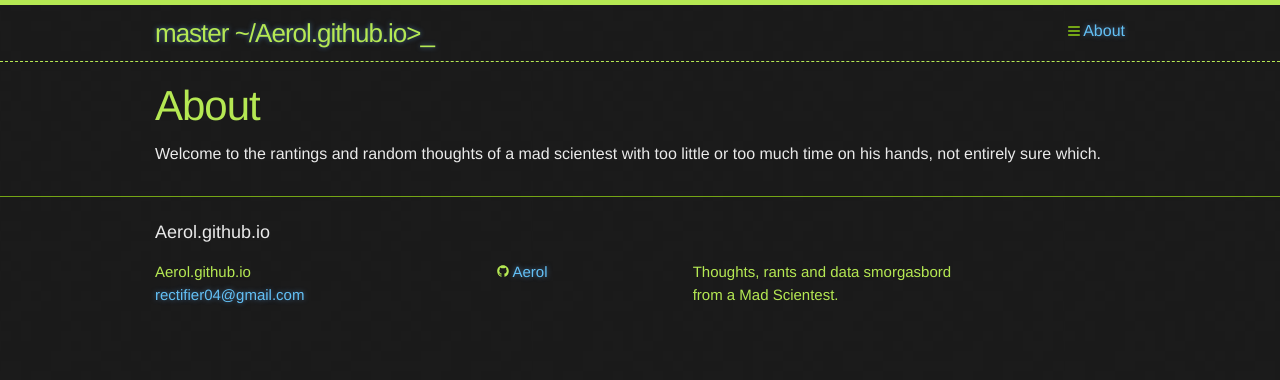
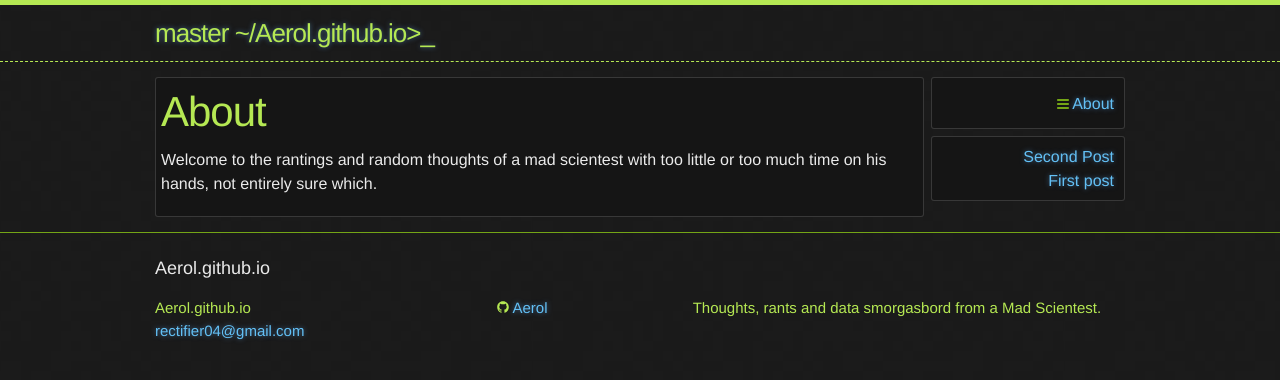
Before and after one commit to Aerol/Aerol.github.io, a Jekyll site: the page built from about.md, in a window 1280 px wide. Shown: the top 380 px of the page. Built offline with Jekyll 4.4.1, drawn with Linux system fonts in a browser that asks for light colours.

Commit message:
Getting closer to a "final" layout

```diff
--- a/_config.yml
+++ b/_config.yml
@@ -2,7 +2,7 @@
 title: Aerol.github.io
 email: rectifier04@gmail.com
 description: > # this means to ignore newlines until "baseurl:"
-  Thoughts, rants and data smorgasbord <br />from a Mad Scientest.
+  Thoughts, rants and data smorgasbord from a Mad Scientest.
 baseurl: "" # the subpath of your site, e.g. /blog/
 url: "http://aerol.github.com" # the base hostname & protocol for your site
 #twitter_username: jekyllrb
--- a/_includes/header.html
+++ b/_includes/header.html
@@ -1,28 +1,7 @@
 <header class="site-header">
 
   <div class="wrapper">
-
     <a class="site-title" href="{{ site.baseurl }}/">{{ site.title }}</a>
-
-    <nav class="site-nav">
-      <div class="trigger">
-        <ul class="nav-list">
-        {% for page in site.pages %}
-          {% if page.title %}
-        <li>
-          <a class="page-link" href="{{ page.url | prepend: site.baseurl }}">
-          <span class="menu-icon">
-            <svg viewBox="0 0 18 15">
-              <path fill="#424242" d="M18,1.484c0,0.82-0.665,1.484-1.484,1.484H1.484C0.665,2.969,0,2.304,0,1.484l0,0C0,0.665,0.665,0,1.484,0 h15.031C17.335,0,18,0.665,18,1.484L18,1.484z"/>
-              <path fill="#424242" d="M18,7.516C18,8.335,17.335,9,16.516,9H1.484C0.665,9,0,8.335,0,7.516l0,0c0-0.82,0.665-1.484,1.484-1.484 h15.031C17.335,6.031,18,6.696,18,7.516L18,7.516z"/>
-              <path fill="#424242" d="M18,13.516C18,14.335,17.335,15,16.516,15H1.484C0.665,15,0,14.335,0,13.516l0,0 c0-0.82,0.665-1.484,1.484-1.484h15.031C17.335,12.031,18,12.696,18,13.516L18,13.516z"/>
-            </svg>
-          </span>{{ page.title }}</a>
-          {% endif %}
-        {% endfor %}
-      </div>
-    </nav>
-
   </div>
 
 </header>
--- a/_layouts/default.html
+++ b/_layouts/default.html
@@ -10,6 +10,35 @@
     <div class="page-content">
       <div class="wrapper">
         {{ content }}
+        <div class="sidebar">
+          <div class="navigation">
+            <nav class="site-nav">
+              <div class="trigger">
+                <ul class="nav-list">
+                  {% for page in site.pages %}
+                  {% if page.title %}
+                  <li>
+                    <a class="page-link" href="{{ page.url | prepend: site.baseurl }}">
+                      <span class="menu-icon">
+                        <svg viewBox="0 0 18 15">
+                          <path fill="#424242" d="M18,1.484c0,0.82-0.665,1.484-1.484,1.484H1.484C0.665,2.969,0,2.304,0,1.484l0,0C0,0.665,0.665,0,1.484,0 h15.031C17.335,0,18,0.665,18,1.484L18,1.484z"/>
+                          <path fill="#424242" d="M18,7.516C18,8.335,17.335,9,16.516,9H1.484C0.665,9,0,8.335,0,7.516l0,0c0-0.82,0.665-1.484,1.484-1.484 h15.031C17.335,6.031,18,6.696,18,7.516L18,7.516z"/>
+                          <path fill="#424242" d="M18,13.516C18,14.335,17.335,15,16.516,15H1.484C0.665,15,0,14.335,0,13.516l0,0 c0-0.82,0.665-1.484,1.484-1.484h15.031C17.335,12.031,18,12.696,18,13.516L18,13.516z"/>
+                        </svg>
+                      </span>{{ page.title }}</a>
+                    {% endif %}
+                    {% endfor %}
+              </div>
+            </nav>
+          </div>
+          <div class="posts">
+            <ul>
+              {% for post in site.posts %}
+              <li><a href="{{ post.url | prepend: site.baseurl }}">{{ post.title }}</a></li>
+              {% endfor %}
+            </ul>
+          </div>
+        </div>
       </div>
     </div>
 
--- a/_sass/_base.scss
+++ b/_sass/_base.scss
@@ -95,7 +95,7 @@ a {
     text-decoration: none;
 
     &:visited {
-        color: darken($link, 15%);
+        color: darken($link, 25%);
     }
 
     &:hover {
--- a/_sass/_layout.scss
+++ b/_sass/_layout.scss
@@ -32,7 +32,7 @@
 }
 
 .site-nav {
-    float: right;
+    //float: right;
     line-height: 35px;
 
     .menu-icon {
@@ -99,21 +99,23 @@
  * Main content stuff
  */
 
-.home {
+.home, .post {
   float: left;
   padding: 5px;
   border: 1px solid rgba(255, 255, 255, 0.15);
   border-radius: 3px;
-  width: 72%;
+  width: 78%;
   background: $background-color;
 }
 
 .sidebar {
   float: right;
-  width: 25%;
+  width: 20%;
 
-  > .posts, .tags {
+  > .navigation, .posts, .tags {
+    text-align: right;
     margin-bottom: 7px;
+    padding-right: 10px;
     border: 1px solid rgba(255, 255, 255, 0.15);
     border-radius: 3px;
     background-color: $background-color;
```
Also changed, not shown: index.html (+0 -16 lines).
